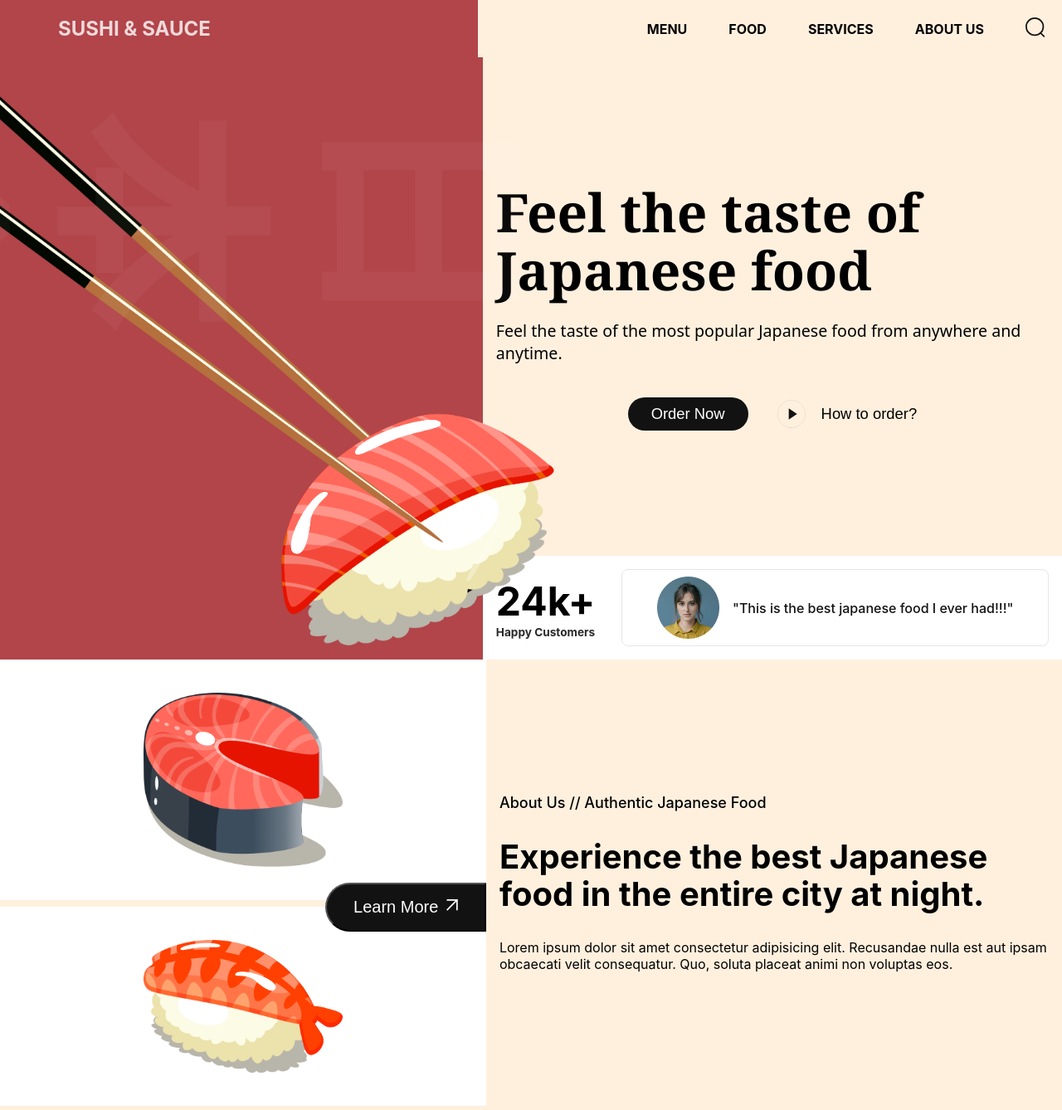
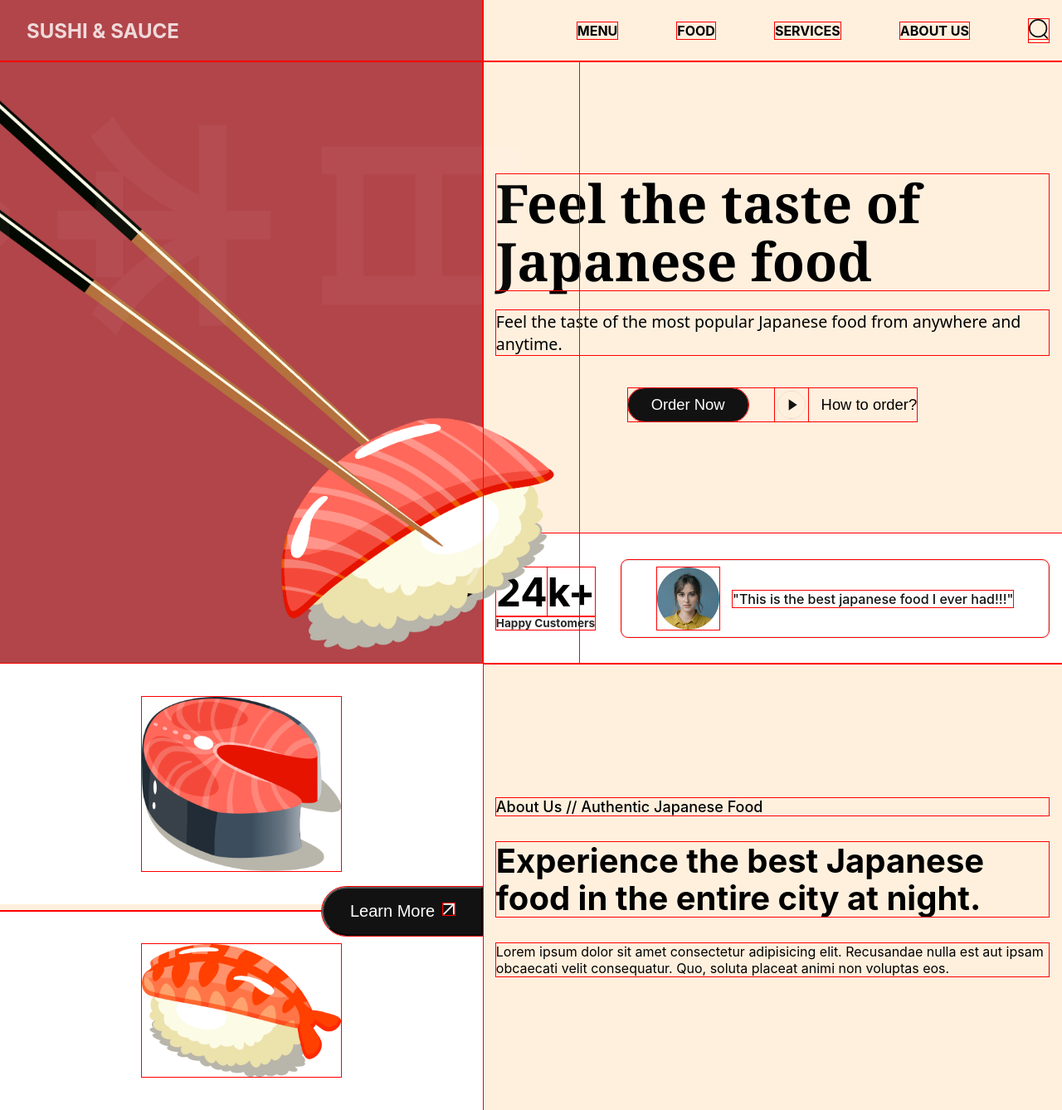
Before and after one commit to druxvh/sushiSite, a website built with Vite: page index.html in a window 1280 px wide. Shown: the whole page at 83% size. Built offline with nearby package versions, Linux system fonts and the light colour scheme.

Commit message:
fix css bugs

```diff
--- a/css/sections/about-us.css
+++ b/css/sections/about-us.css
@@ -52,22 +52,24 @@
   margin-bottom: 6px;
 }
 .about-us__content {
-  flex: 1.13;
+  flex: 1.2;
   display: flex;
   justify-content: center;
   flex-direction: column;
-  padding: 1rem;
   gap: 32px;
 }
 
 .sushi-subtitle {
+  margin: 0 1rem;
   font-size: 1.125rem;
   font-weight: 500;
 }
 .sushi-title {
+  margin: 0 1rem;
   font-size: 2.5rem;
   line-height: 45px;
 }
 .sushi-description {
+  margin: 0 1rem;
   font-weight: 400;
 }
--- a/css/sections/header.css
+++ b/css/sections/header.css
@@ -4,46 +4,58 @@
 .header__nav {
   display: flex;
   overflow: hidden;
+  min-height: 74px;
 }
 .header__logo {
   flex: 1;
   display: flex;
+
   position: relative;
-  padding: 20px;
 }
 .header__logo-overlay {
   position: absolute;
   inset: 0;
-  width: 45%;
+
+  width: 100%;
   background-color: var(--primary-color);
   z-index: -1;
 }
 
 .header__logo h4 {
   flex: 1;
-  padding-left: 50px;
+
+  display: flex;
+  justify-content: start;
+  align-items: center;
+
+  padding-left: 2rem;
+
   font-size: 1.5rem;
   font-weight: 700;
   color: #fff;
   opacity: 0.8;
   text-transform: uppercase;
+  text-wrap: nowrap;
 }
 .header__menu,
 .header__menu-mobile {
-  flex: 1;
-  list-style: none;
+  flex: 1.2;
   display: flex;
   align-items: center;
   justify-content: flex-end;
-  gap: 50px;
+  gap: 40px;
+}
+.header__menu li {
+  list-style: none;
+  margin: 0 1rem;
+  font-weight: 700;
   text-transform: uppercase;
   text-wrap: nowrap;
-  /* margin: 0 1rem; */
 }
+
 .header__menu-mobile {
   display: none;
   position: relative;
-  padding: 20px;
 }
 
 .header__menu li img {
--- a/css/sections/hero.css
+++ b/css/sections/hero.css
@@ -1,6 +1,6 @@
-/* * {
+* {
   outline: 1px solid red;
-} */
+}
 .hero {
   display: flex;
   min-height: calc(100vh - 74px);
@@ -82,7 +82,7 @@
   flex: 1;
   display: flex;
   background-color: #fff;
-  padding: 1rem;
+  padding: 2rem 1rem;
   justify-content: space-between;
   flex-wrap: wrap;
   align-items: center;
```
Also changed, not shown: index.html (+1 -1 lines).
